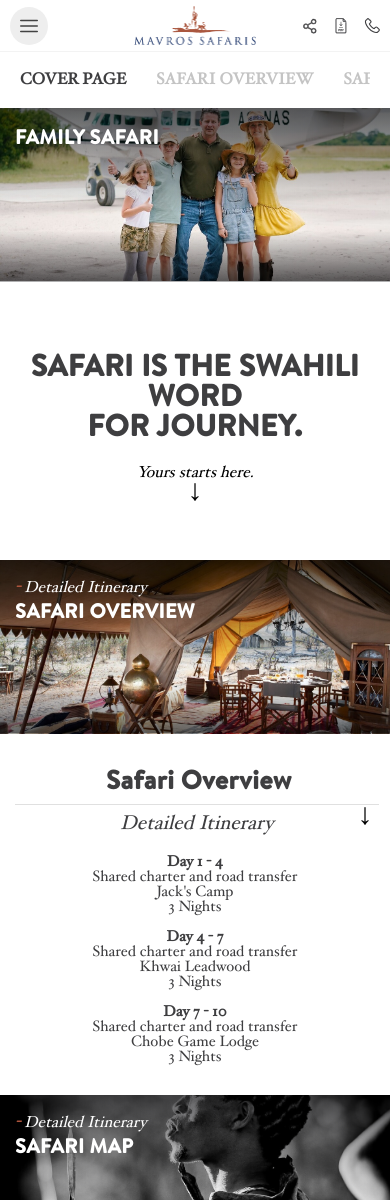
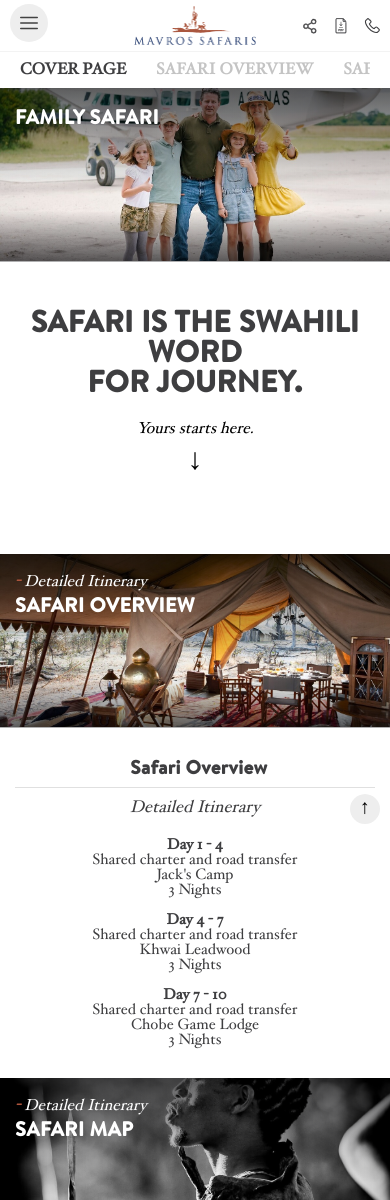
Before and after one commit to Z50LTI/z50lti.github.io, a PHP site: page / in a window 390 px wide. Shown: the top 1200 px of the page. Run offline with PHP 8.4, Linux system fonts and the light colour scheme; some libraries are stand-ins or nearby versions; grey boxes are pictures that could not be loaded.

Commit message:
Add files via upload

```diff
--- a/css/style.css
+++ b/css/style.css
@@ -20,7 +20,6 @@
     font-family: "BrandonRegular";
     src: url(../fonts/BrandonText-Regular.otf);
 }
-
 
 
 html{
@@ -292,7 +291,7 @@ a i{
     object-fit: contain;
 }
 
-.x{
+.header-item{
     width: 33%;
     justify-content: start;
     display: flex;
@@ -304,6 +303,7 @@ a i{
     align-items: center;
     height: 100%;
     gap: 15px;
+    user-select: none;
 }
 
 .icons a{
@@ -328,11 +328,18 @@ a i{
 }
 
 .page-image {
-    position: sticky;
+   position: sticky;
+   top: 0;
+   height: 100vh;
+}
+
+.page-sticky{
+     position: sticky;
+     position: initial;
     top: 0;
-    background-attachment: fixed;
+    height: 100%;
+
     padding-top: 0;
-    height: 100vh;
 
 }
 
@@ -347,8 +354,6 @@ a i{
     display: flex;
     justify-content: space-between;
     flex-direction: column;
-
-
 
 }
 
@@ -436,6 +441,7 @@ img {
     text-align: center;
     justify-content: center;
     flex-direction: column;
+    z-index: 6;
 }
 
 #coverpage1 h2{
@@ -466,7 +472,7 @@ img {
     position: sticky;
     top: 98px;
     background-color: white;
-    width: 101%;
+    width: 100%;
   z-index: 2;
     font-size: 18px;padding: 5px 0;
     border-top: 1px solid rgba(199, 199, 199, 0.555);
@@ -624,12 +630,56 @@ position: fixed;
 
     right: 10px;
     /* transform: rotate(-0.5turn); */
-    z-index: 9;
+    z-index: 6;
     transform: translateX(-50%);
+
+    transform: rotate(180deg);
+
+    background-color: #eeeeee;
+    width: 30px;
+    height: 30px;
+    font-size: 20px;
+    display: flex;
+    align-items: flex-start;
+    justify-content: center;
+    border-radius: 50%;
+    font-weight: bold;
+
 }
 
 .active-arrow{
     display: block;
+}
+
+#copied{
+    position: fixed;
+    bottom: 5px;
+    right: 5px;
+    z-index: 30;
+    background-color: #3e3e40;
+    color: white;
+    padding: 10px;
+    border-radius: 5px;
+    display: none;
+
+
+}
+
+.block{
+    display: block !important;
+    animation: fadeOut 1s;
+    animation-delay: 1s;
+}
+
+
+@keyframes fadeOut {
+    from {
+            opacity: 1;
+        }
+
+        to {
+            opacity: 0;
+        }
 }
 
 @media screen and (max-width:1400px) {
@@ -648,11 +698,34 @@ position: fixed;
 
 }
 
+.page-content .page-image{
+    margin: -25px;
+    text-align: left;
+}
+
+.mobile{
+    display: none !important;
+}
+
 @media screen and (max-width:769px) {
       header{
         width: 100%;
         position: sticky;
       }
+
+      .mobile{
+        display: block !important;
+      }
+
+      .desktop{
+        display: none;
+      }
+
+
+
+          .page-content .page-image {
+              display: block;
+          }
 
     .page-content {
         padding: 25px;
@@ -663,7 +736,13 @@ position: fixed;
         display: block;
     }
 
-    .page-image{
+        .page-image {
+            position: static;
+            top: 0;
+            height: auto;
+        }
+
+    .page-sticky{
         position: relative;
         height: auto;
         aspect-ratio: 9 / 4;
@@ -674,7 +753,7 @@ position: fixed;
     }
 
     #coverpage1{
-        aspect-ratio: 5 / 3;
+        aspect-ratio: 7 / 4;
         margin-bottom: 40px;
     }
 
@@ -695,7 +774,7 @@ position: fixed;
     }
 
     .page-text .page-title{
-        top: 156px;
+        top: 155px;
     }
 
         .page-image-location h3{
@@ -737,12 +816,24 @@ position: fixed;
                 }
 
 
+
+
+
 }
 
 @media screen and (max-width:420px){
     .page-image-overlay h1{
         font-size: 20px;
     }
+
+         .arrow {
+             position: inherit;
+             margin: 10px 0;
+         }
+
+                 .arrow-right{
+                    position: fixed !important;
+                 }
 
         .page-image-location h3{
             font-size: 10px;
@@ -755,6 +846,26 @@ position: fixed;
                 .page-content{
                     padding: 15px;
                 }
+
+                .page-title h2{
+                    font-size: 19px;
+                }
+
+                                .page-title i{
+                                    font-size: 17px;
+                                }
+
+                                                                .page-text .page-title{
+                                                                    top: 126px;
+                                                                }
+
+                                                                .menu-items-mobile {
+                                                                    padding: 10px 0;
+                                                                }
+
+                                                                .page-title{
+                                                                    top: 90px;
+                                                                }
 }
 
 .tooltip {
@@ -782,6 +893,7 @@ position: fixed;
     /* Position the tooltip */
     position: absolute;
     z-index: 1;
+    user-select: none;
 }
 
 .tooltip:hover .tooltiptext {
--- a/index.html
+++ b/index.html
@@ -19,13 +19,17 @@
 <body>
     <div class="landing">
         <header>
-            <div class="x" onclick="toggle()">
+            <div class="header-item desktop" onclick="toggle()">
                 <img id="menu-button" src="images/icons/menu.svg" alt="">
             </div>
 
-            <img id="logo" class="x" src="images/image.png" alt="">
+            <div class="header-item mobile" onclick="toggleMobile()">
+                <img id="menu-button2" src="images/icons/menu.svg" alt="">
+            </div>
 
-            <div class="icons x">
+            <img id="logo" class="header-item" src="images/image.png" alt="">
+
+            <div class="icons header-item">
                 <div onclick="share()" class="tooltip share">
                     <span class="tooltiptext">Copy Link</span>
                 </div>
@@ -33,25 +37,24 @@
                 <a href="documents/Botswana Family Safari.pdf" download="">
                     <div class="tooltip pdf">
                         <span class="tooltiptext">Download as PDF</span>
-                </div></a>
-
+                    </div>
+                </a>
 
                 <div onclick="openContact()" class="tooltip phone">
                     <span class="tooltiptext">Contact Travel Consultant</span>
                 </div>
-
             </div>
         </header>
 
 
-        <div class="menu" id="menu">
+        <div class="menu desktopmenu" id="menu">
             <div onclick="toggle()">
                 <img src="images/icons/close.svg" alt="">
             </div>
             <h2>TABLE OF CONTENTS</h2>
 
-            <nav class="menu-items">
-                <a class="active" href="#coverpage">COVER PAGE</a>
+            <nav class="menu-items" id="menu-desktop">
+                <a class="active" href="#coverpage1">COVER PAGE</a>
                 <a href="#safarioverview">SAFARI OVERVIEW</a>
                 <a href="#safarimap">SAFARI MAP</a>
                 <a href="#makgadikgadipans">MAKGADIKGADI PANS <br> <i>Day 1 - 4</i></a>
@@ -68,22 +71,43 @@
 
         <div class="menu-mobile" id="menu-mobile">
 
+            <nav class="menu-items-mobile">
+                <a class="mobile-active" href="#coverpage_m">COVER PAGE</a>
+                <a href="#safarioverview_m">SAFARI OVERVIEW</a>
+                <a href="#safarimap_m">SAFARI MAP</a>
+                <a href="#makgadikgadipans_m">MAKGADIKGADI PANS</a>
+                <a href="#jackscamp_m">JACK'S CAMP</a>
+                <a href="#khwaicommunityarea_m">KHWAI COMMUNITY AREA</a>
+                <a href="#khwaileadwood_m">KHWAI LEADWOOD</a>
+                <a href="#chobe_m">CHOBE </a>
+                <a href="#chobegamelodge_m">CHOBE GAME LODGE </a>
+                <a href="#safaricosts_m">SAFARI COSTS</a>
+                <a href="#aboutmavrossafaris_m">ABOUT MAVROS SAFARIS</a>
+            </nav>
+        </div>
 
-            <nav class="menu-items-mobile">
-                <a class="mobile-active" href="#coverpage">COVER PAGE</a>
-                <a href="#safarioverview">SAFARI OVERVIEW</a>
-                <a href="#safarimap">SAFARI MAP</a>
-                <a href="#makgadikgadipans">MAKGADIKGADI PANS</a>
-                <a href="#jackscamp">JACK'S CAMP</a>
-                <a href="#khwaicommunityarea">KHWAI COMMUNITY AREA</a>
-                <a href="#khwaileadwood">KHWAI LEADWOOD</a>
-                <a href="#chobe">CHOBE </a>
-                <a href="#chobegamelodge">CHOBE GAME LODGE </a>
-                <a href="#safaricosts">SAFARI COSTS</a>
-                <a href="#aboutmavrossafaris">ABOUT MAVROS SAFARIS</a>
+        <div class="menu" id="menu-mobile2">
+            <div onclick="toggleMobile()">
+                <img src="images/icons/close.svg" alt="">
+            </div>
+            <h2>TABLE OF CONTENTS</h2>
+
+            <nav class="menu-items">
+                <a class="active" href="#coverpage_m">COVER PAGE</a>
+                <a href="#safarioverview_m">SAFARI OVERVIEW</a>
+                <a href="#safarimap_m">SAFARI MAP</a>
+                <a href="#makgadikgadipans_m">MAKGADIKGADI PANS <br> <i>Day 1 - 4</i></a>
+                <a href="#jackscamp_m">JACK'S CAMP <br> <i>Day 1 - 4</i></a>
+                <a href="#khwaicommunityarea_m">KHWAI COMMUNITY AREA <br> <i>Day 4 - 7</i></a>
+                <a href="#khwaileadwood_m">KHWAI LEADWOOD <br> <i>Day 4 - 7</i></a>
+                <a href="#chobe_m">CHOBE <br> <i>Day 7 - 10</i></a>
+                <a href="#chobegamelodge_m">CHOBE GAME LODGE <br> <i>Day 7 - 10</i></a>
+                <a href="#safaricosts_m">SAFARI COSTS</a>
+                <a href="#aboutmavrossafaris_m">ABOUT MAVROS SAFARIS</a>
             </nav>
 
         </div>
+
 
 
         <div class="overlay-container" id="contact">
@@ -130,8 +154,6 @@
                         </div>
                     </div>
                 </div>
-
-
             </div>
         </div>
 
@@ -167,15 +189,18 @@
             </div>
         </div>
 
-        <a class="arrow arrow-right" id="scroll-button">
+        <div id="copied">
+            The link has been copied to your clipboard.
+        </div>
+
+        <a href="#coverpage" class="arrow arrow-right" id="scroll-button">
             &#8595;
         </a>
-
-
 
         <!-- Cover Page -->
 
         <div class="page-image" id="coverpage">
+            <div class="page-sticky" id="coverpage_m">
                 <img src="images/family.jpeg" alt="">
 
                 <div class="page-image-overlay">
@@ -185,7 +210,10 @@
 
                 </div>
             </div>
+
+        </div>
         <div class="page-content" id="coverpage1">
+
             <h2>SAFARI IS THE SWAHILI WORD <br> FOR JOURNEY.</h2>
             <i>Yours starts here.</i>
             <a href="#safarioverview" class="arrow">
@@ -194,7 +222,8 @@
         </div>
 
 
-        <div class="page-image" id="safarioverview">
+        <div class="page-image" id="safarioverview_m">
+            <div class="page-sticky">
                 <img src="images/safari.jpeg" alt="">
                 <div class="page-image-overlay">
                     <div>
@@ -204,7 +233,9 @@
 
                 </div>
             </div>
-        <div class="page-content text-centered">
+
+        </div>
+        <div class="page-content text-centered" id="safarioverview">
             <div class="page-title">
                 <h2>Safari Overview</h2>
 
@@ -222,7 +253,8 @@
         </div>
 
 
-        <div class="page-image" id="safarimap">
+        <div class="page-image" id="safarimap_m">
+            <div class="page-sticky">
                 <img src="images/man.jpeg" alt="">
                 <div class="page-image-overlay">
                     <div>
@@ -232,7 +264,9 @@
 
                 </div>
             </div>
-        <div class="page-content text-centered">
+
+        </div>
+        <div class="page-content text-centered" id="safarimap">
             <div class="page-title">
                 <h2>Safari Overview</h2>
 
@@ -256,11 +290,10 @@
 
         </div>
 
-
-
         <!-- Safari overview -->
 
-        <div class="page-image" id="makgadikgadipans">
+        <div class="page-image" id="makgadikgadipans_m">
+            <div class="page-sticky">
                 <img src="images/image_processing20211013-10-1u45byd.jpeg" alt="">
                 <div class="page-image-overlay">
                     <div>
@@ -275,7 +308,9 @@
 
                 </div>
             </div>
-        <div class="page-content">
+
+        </div>
+        <div class="page-content" id="makgadikgadipans">
             <div class="page-title">
                 <h2>Makgadikgadi Pans</h2>
 
@@ -333,7 +368,8 @@
         </div>
 
 
-        <div class="page-image" id="jackscamp">
+        <div class="page-image" id="jackscamp_m">
+            <div class="page-sticky">
                 <img src="images/campsmall.jpeg" alt="">
                 <div class="page-image-overlay">
                     <div>
@@ -349,7 +385,9 @@
 
                 </div>
             </div>
-        <div class="page-content">
+
+        </div>
+        <div class="page-content" id="jackscamp">
             <div class="page-title">
                 <h2>Jack's Camp</h2>
 
@@ -499,8 +537,8 @@
         </div>
 
 
-
-        <div class="page-image" id="khwaicommunityarea">
+        <div class="page-image" id="khwaicommunityarea_m">
+            <div class="page-sticky">
                 <img src="images/animal.jpeg" alt="">
                 <div class="page-image-overlay">
                     <div>
@@ -518,7 +556,9 @@
                 </div>
             </div>
 
-        <div class="page-content">
+        </div>
+
+        <div class="page-content" id="khwaicommunityarea">
             <div class="page-title">
                 <h2>Khwai Community Area</h2>
 
@@ -586,8 +626,8 @@
         </div>
 
 
-
-        <div class="page-image" id="khwaileadwood">
+        <div class="page-image" id="khwaileadwood_m">
+            <div class="page-sticky">
                 <img src="images/green.jpeg" alt="">
                 <div class="page-image-overlay">
                     <div>
@@ -599,12 +639,12 @@
                         <img src="images/icons/marker.svg" alt="marker">
                         <h3>Khwai Community Area, Botswana</h3>
                     </div>
-
-
                 </div>
             </div>
 
-        <div class="page-content">
+        </div>
+
+        <div class="page-content" id="khwaileadwood">
             <div class="page-title">
                 <h2>Khwai Leadwood</h2>
 
@@ -811,9 +851,8 @@
         </div>
 
 
-
-
-        <div class="page-image" id="chobe">
+        <div class="page-image" id="chobe_m">
+            <div class="page-sticky">
                 <img src="images/elephant.jpeg" alt="">
                 <div class="page-image-overlay">
                     <div>
@@ -828,7 +867,9 @@
 
                 </div>
             </div>
-        <div class="page-content">
+
+        </div>
+        <div class="page-content" id="chobe">
             <div class="page-title">
                 <h2>Chobe National Park</h2>
 
@@ -867,14 +908,10 @@
                     woodlands,
                     grasslands, and clay pans which can be enjoyed by boating safaris and game drives.</p>
             </div>
-
-
-
         </div>
 
-
-
-        <div class="page-image" id="chobegamelodge">
+        <div class="page-image" id="chobegamelodge_m">
+            <div class="page-sticky">
                 <img src="images/gamelodge.jpeg" alt="">
                 <div class="page-image-overlay">
                     <div>
@@ -890,11 +927,11 @@
                 </div>
             </div>
 
-        <div class="page-content">
+        </div>
+
+        <div class="page-content" id="chobegamelodge">
             <div class="page-title">
                 <h2>Chobe Game Lodge</h2>
-
-
             </div>
             <div class="page-text">
                 <div class="page-title">
@@ -938,13 +975,11 @@
                         <div class="swiper-slide"><img src="images/cg9.jpeg" alt=""></div>
                         <div class="swiper-slide"><img src="images/cg10.jpeg" alt=""></div>
                         <div class="swiper-slide"><img src="images/cg11.jpeg" alt=""></div>
-
                     </div>
                     <div class="swiper-button-next"></div>
                     <div class="swiper-button-prev"></div>
                     <div class="swiper-pagination"></div>
                 </div>
-
             </div>
 
             <div class="page-text">
@@ -1063,7 +1098,8 @@
         </div>
 
 
-        <div class="page-image" id="safaricosts">
+        <div class="page-image" id="safaricosts_m">
+            <div class="page-sticky">
                 <img src="images/green.jpeg" alt="">
                 <div class="page-image-overlay">
                     <div>
@@ -1073,11 +1109,11 @@
 
                 </div>
             </div>
-        <div class="page-content">
+
+        </div>
+        <div class="page-content" id="safaricosts">
             <div class="page-title">
                 <h2>Safari Costs</h2>
-
-
             </div>
             <div class="page-text">
 
@@ -1131,31 +1167,27 @@
             </div>
         </div>
 
-
-
-        <div class="page-image" id="aboutmavrossafaris">
+        <div class="page-image" id="aboutmavrossafaris_m">
+            <div class="page-sticky">
                 <img src="images/people.jpeg" alt="">
                 <div class="page-image-overlay">
                     <div>
                         <i><span class="subheading">-</span> A Family Affair</i>
                         <h1>ABOUT MAVROS SAFARIS</h1>
                     </div>
-
+                </div>
             </div>
         </div>
 
-        <div class="page-content">
+        <div class="page-content" id="aboutmavrossafaris">
             <div class="page-title">
                 <h2>The Art of African Adventure</h2>
-
-
             </div>
 
             <div class="page-text">
                 <div class="page-title">
                     <i>Inspired by you</i>
                 </div>
-
 
                 <!-- Swiper -->
                 <div class="swiper mySwiper">
@@ -1201,93 +1233,22 @@
                         </div>
                     </div>
                 </div>
-
-
             </div>
-
 
         </div>
 
     </div>
 
 
-
-
-
     <!-- Swiper JS -->
     <script src="https://cdn.jsdelivr.net/npm/swiper@9/swiper-bundle.min.js"></script>
-
-    <!-- Initialize Swiper -->
-    <script>
-        var swiper = new Swiper(".mySwiper", {
-            slidesPerView: 1,
-            spaceBetween: 0,
-            loop: false,
-            pagination: {
-                el: ".swiper-pagination",
-                clickable: true,
-            },
-            navigation: {
-                nextEl: ".swiper-button-next",
-                prevEl: ".swiper-button-prev",
-            },
-        });
-    </script>
-
-
+    <script src="js/swiper.js"></script>
     <script src="js/menu.js"></script>
+    <script src="js/map.js"></script>
+    <script src="js/menu-items.js"></script>
 
     <script>
-        $(document).ready(function () {
-            $(window).scroll(function (e) {
-                let windowTop = $(this).scrollTop();
-                // Loop through every navigation menu item
-                $('.menu-items a').each(function (event) {
-                    // Check for the current navigation item associated section
-                    // Check how far the associated section is from the top
-                    // If the associated section is as far as the user have scrolled, add 'active' class to the item.
-                    if (windowTop >= $($(this).attr('href')).offset().top - 115) {
-                        // Remove 'active' from previously highlighted menu items
-                        $('.menu-items .active').removeClass('active');
 
-
-                        // Highlight the current menu item by adding 'active' class
-                        $(this).addClass('active');
-
-                    }
-                });
-
-
-
-                $('.menu-items-mobile a').each(function (event) {
-                    // Check for the current navigation item associated section
-                    // Check how far the associated section is from the top
-                    // If the associated section is as far as the user have scrolled, add 'active' class to the item.
-                    if (windowTop >= $($(this).attr('href')).offset().top - 115) {
-                        // Remove 'active' from previously highlighted menu items
-                        $('.menu-items-mobile .mobile-active').removeClass('mobile-active');
-
-                        // Highlight the current menu item by adding 'active' class
-                        $(this).addClass('mobile-active');
-
-                        // Get the active element
-                        var activeElement = $('.menu-items-mobile .mobile-active');
-
-                        // Get the parent element
-                        var parentElement = activeElement.parent();
-
-                        // Calculate the new scroll position
-                        var newScrollPosition = activeElement[0].offsetLeft - (parentElement.width() / 2) + (activeElement.width() / 2) - 20;
-
-                        // Scroll to the new position after a small delay
-
-                        parentElement.scrollLeft(newScrollPosition);
-
-                    }
-                });
-
-            });
-        });
 
         /* $('#scroll-button').on('click', function () {
                 // Get the current scroll position
@@ -1305,24 +1266,7 @@
 
     </script>
 
-    <script>
-        var map = L.map('map').setView([-19.243107806586487, 25.18550486521771], 10);
-        L.tileLayer('https://tile.openstreetmap.org/{z}/{x}/{y}.png', {
-            maxZoom: 7,
-            attribution: '&copy; <a href="http://www.openstreetmap.org/copyright">OpenStreetMap</a>'
-        }).addTo(map);
 
-        var marker = L.marker([-20.243107806586487, 25.18550486521771]).addTo(map);
-        marker.bindPopup("Day 1-4: Jack's Camp, Makgadikgadi Pans").openPopup();
-
-        var marker2 = L.marker([-19.09363831282719, 23.864346245417845]).addTo(map);
-        marker2.bindPopup("Day 4-7: Khwai Leadwood, Khwai Community Area")
-
-        var marker3 = L.marker([-18.36086771897742, 24.702499871109225]).addTo(map);
-        marker3.bindPopup("Day 7-10: Chobe Game Lodge, Chobe")
-
-
-    </script>
 </body>
 
 </html>
```
Also changed, not shown: js/map.js (added, +14 -0 lines), js/menu.js (+126 -22 lines), js/swiper.js (added, +13 -0 lines), js/menu-items.js (added), 1 other file. Lines whose indentation alone changed are shown as unchanged.
